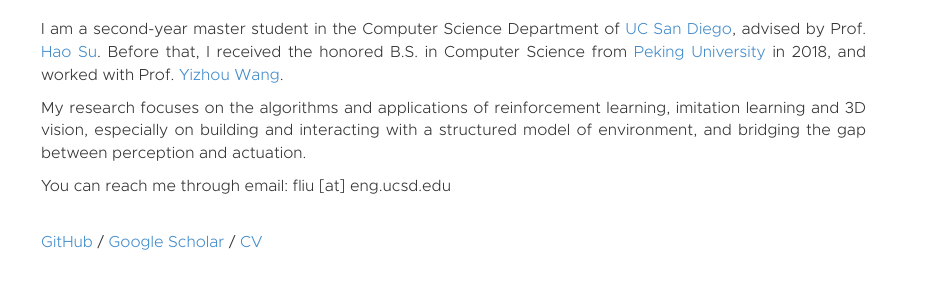
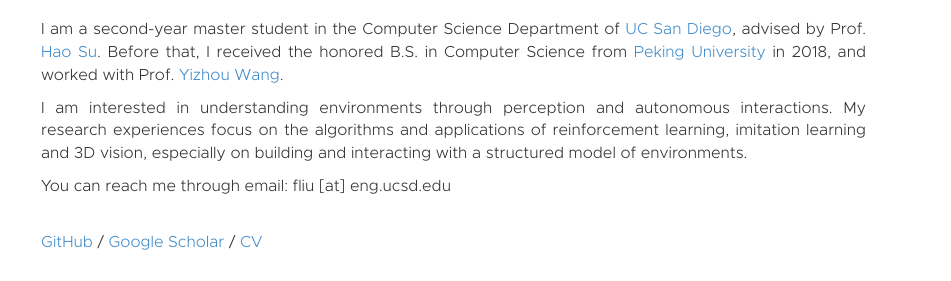
Before and after one commit to FangchenLiu/FangchenLiu.github.io, a plain HTML site: page index.html in a window 1280 px wide. Shown: the part 445-726 px from the top of the page, 329-1280 px from the left. Drawn offline with Linux system fonts and the light colour scheme.

Commit message:
modify cv

```diff
--- a/index.html
+++ b/index.html
@@ -73,7 +73,7 @@
 
 <div class="container" style="font-family:metropolis">
     <div class="col-md-3", style="padding-right: 40px">
-        <img class="img-responsive img-rounded" src="images/lfc.jpg" alt="" style="max-width: 240px; border:1px solid black"><br>
+        <img class="img-responsive img-rounded" src="images/lfc2.jpeg" alt="" style="max-width: 240px; border:1px solid black"><br>
     </div>
     <div id="about" class="col-md-9" style="text-align:justify">
         <p>I am a second-year master student in the Computer Science Department of <a
@@ -84,9 +84,9 @@
             2018, and worked with Prof. <a
                     href="https://cfcs.pku.edu.cn/wangyizhou/">Yizhou
                 Wang</a>.</p>
-        <p>My research focuses on the algorithms and applications of reinforcement learning, imitation learning and
-            3D vision, especially on building and interacting with a structured model of environment, and bridging the gap between
-            perception and actuation.</p>
+        <p> I am interested in understanding environments through perception and autonomous interactions.
+            My research experiences focus on the algorithms and applications of reinforcement learning, imitation learning and
+            3D vision, especially on building and interacting with a structured model of environments. </p>
         <p>You can reach me through email: fliu [at] eng.ucsd.edu</p>
         <br>
         <p> <a href="https://github.com/FangchenLiu">GitHub</a> /
```
Also changed, not shown: 3 other files.
